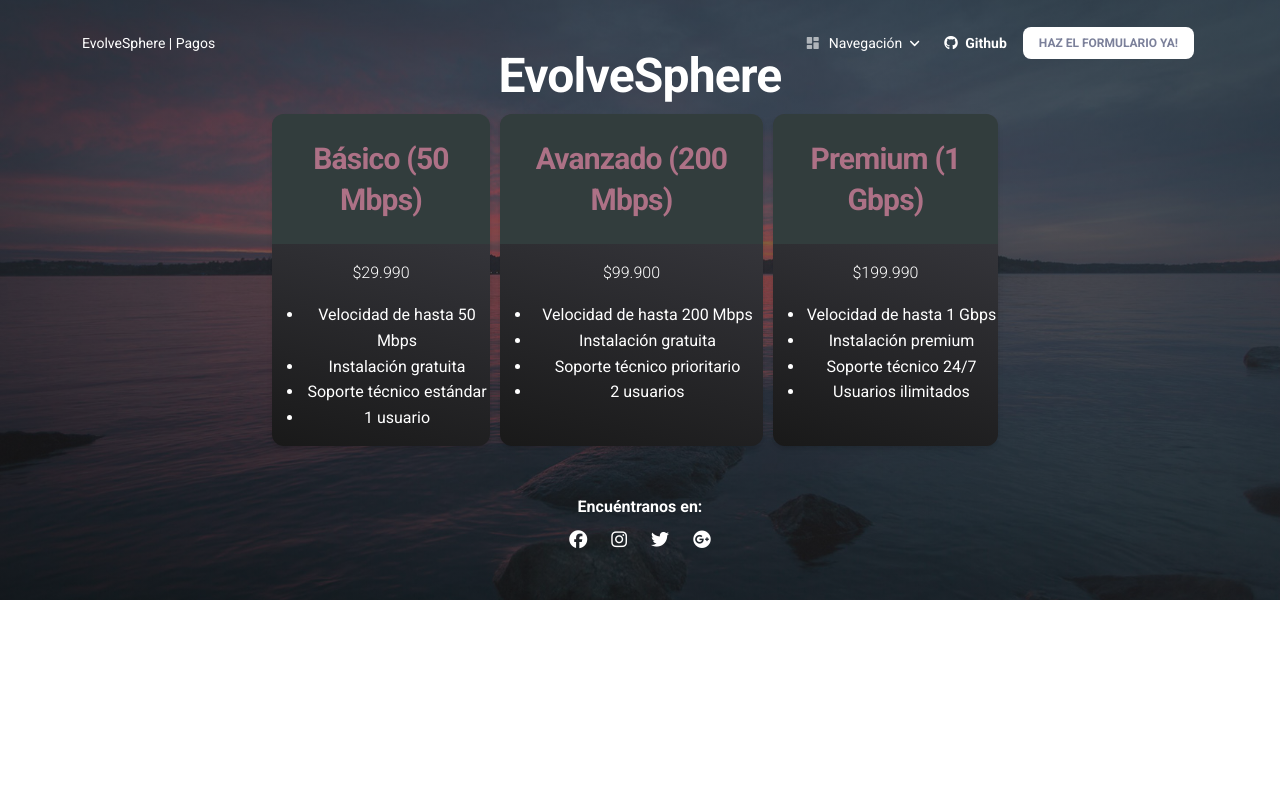
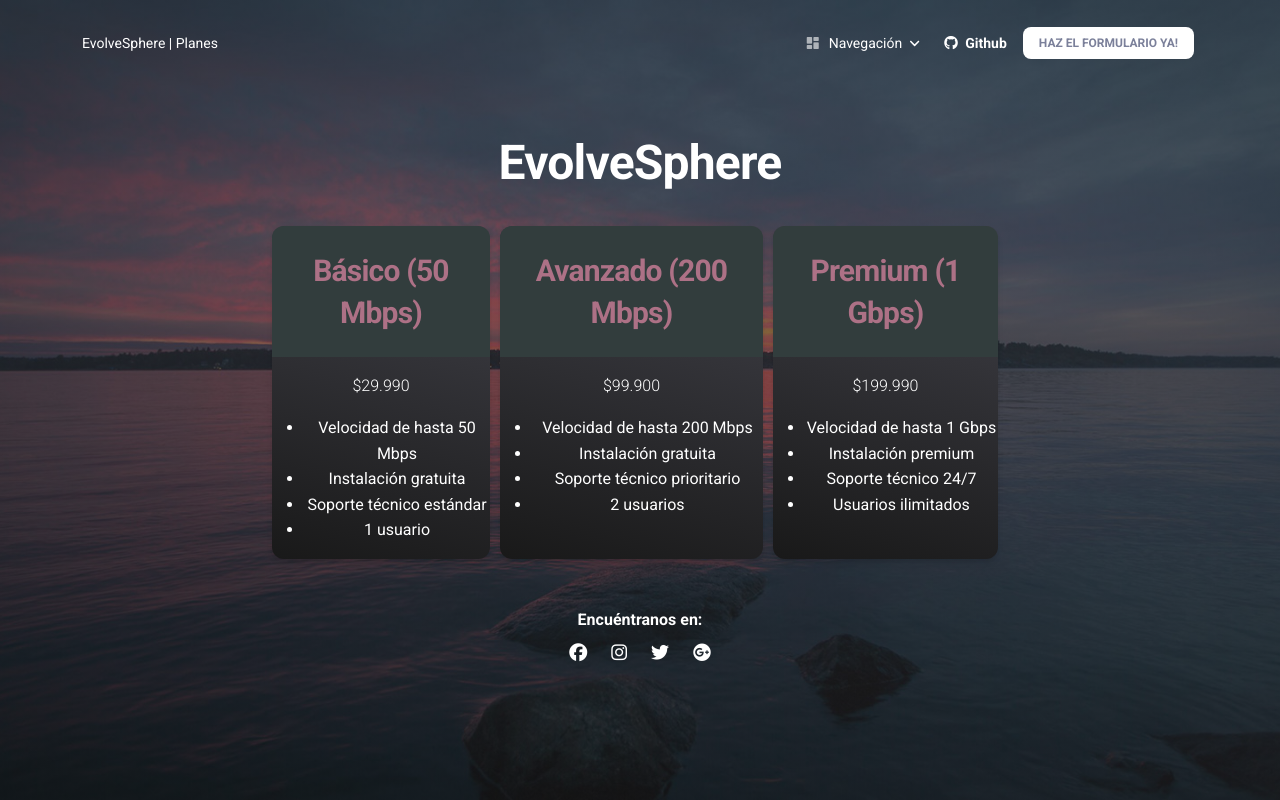
Before and after one commit to EvolveSphere/EvolveSphere, a website: page pagos.html in a window 1280 px wide. Drawn offline with Linux system fonts and the light colour scheme.

Commit message:
Background planes resuelto

```diff
--- a/pagos.html
+++ b/pagos.html
@@ -36,7 +36,7 @@
     <nav class="navbar navbar-expand-lg position-absolute top-0 z-index-3 w-100 shadow-none my-3  navbar-transparent ">
         <div class="container">
           <a class="navbar-brand  text-white " href="https://demos.creative-tim.com/material-kit/presentation" rel="tooltip" title="Designed and Coded by Creative Tim" data-placement="bottom" target="_blank">
-            EvolveSphere | Pagos
+            EvolveSphere | Planes
           </a>
           <button class="navbar-toggler shadow-none ms-2" type="button" data-bs-toggle="collapse" data-bs-target="#navigation" aria-controls="navigation" aria-expanded="false" aria-label="Toggle navigation">
             <span class="navbar-toggler-icon mt-2">
@@ -62,7 +62,7 @@
                     <a href="about-us.html" class="dropdown-item border-radius-md">
                       <span>Sobre Nosotros</span>
                     </a>
-                    <a href="#" class="dropdown-item border-radius-md">
+                    <a href="pagos.html" class="dropdown-item border-radius-md">
                       <span>Planes</span>
                     </a>
                   </div>
@@ -80,17 +80,17 @@
             </ul>
           </div>
         </div>
-      </nav>
+    </nav>
         <!-- End Navbar -->
 
         <!-- -------- START HEADER 7 w/ text and video ------- -->
         <header class="bg-gradient-dark"> <!-- Imagen Principal-->
-            <div class="page-header min-vh-75" style="background-image: url('../assets/img/bg2.jpg'); background-size: cover;">
+            <div class="page-header min-vh-75" style="height: 100vh; background-image: url('../assets/img/bg2.jpg'); background-size: cover; background-position: center; position: relative; overflow: hidden;">
               <span class="mask bg-gradient-dark opacity-6"></span>
               <div class="container">
                 <div class="row justify-content-center">
                   <div class="col-lg-8 text-center mx-auto my-auto">
-                    <h1 class="text-white">EvolveSphere</h1>
+                    <h1 class="text-white" style="padding-bottom: 25px;">EvolveSphere</h1>
                     <div class="d-flex">
                         <div class="card bg-gradient-dark" style="margin-right: 10px; color: white;">
                             <h3 class="card-header mb-3" style="color: rgb(173, 113, 134); background-color: rgb(50, 61, 61);">Básico (50 Mbps)</h3>
```
